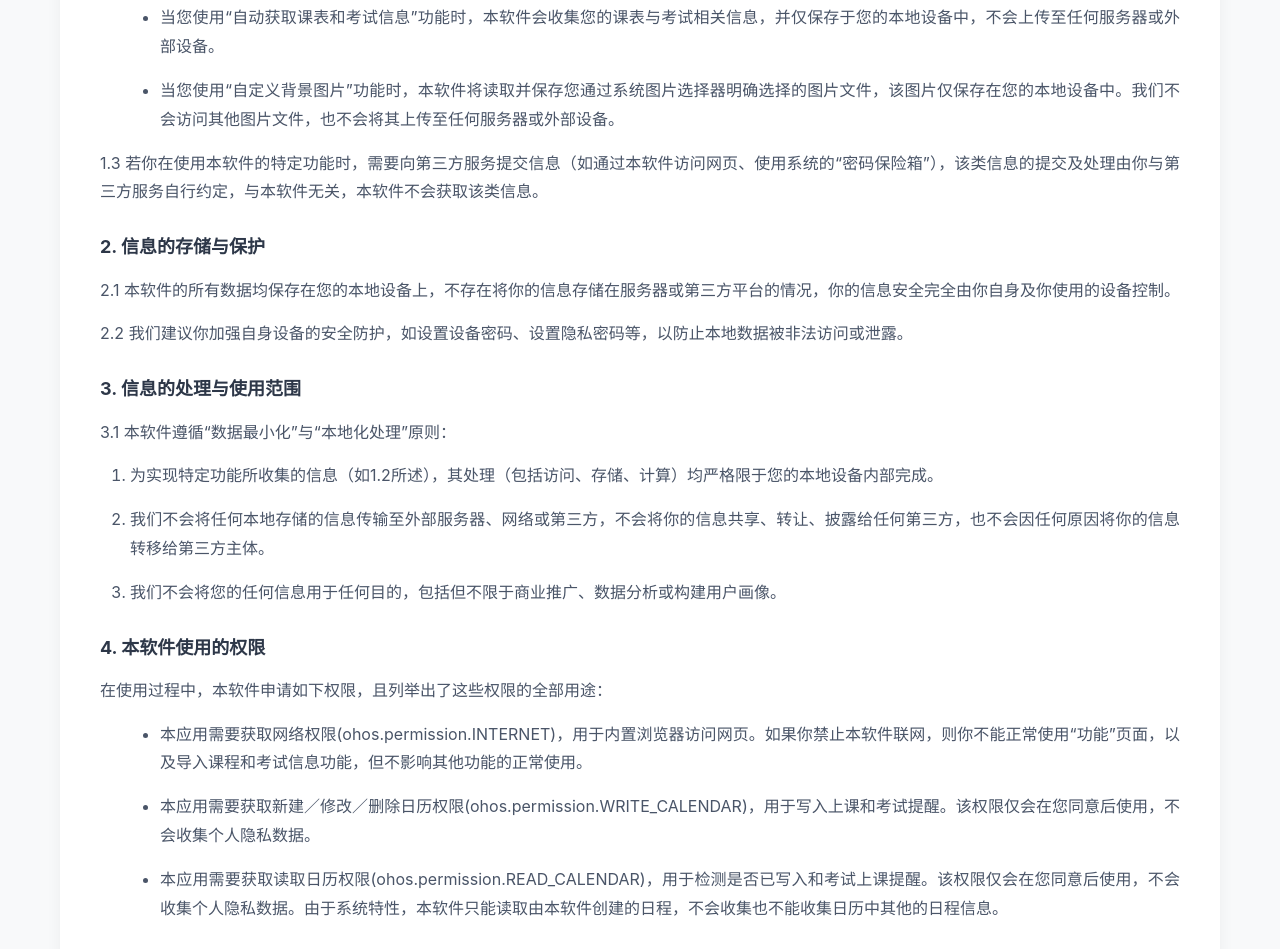
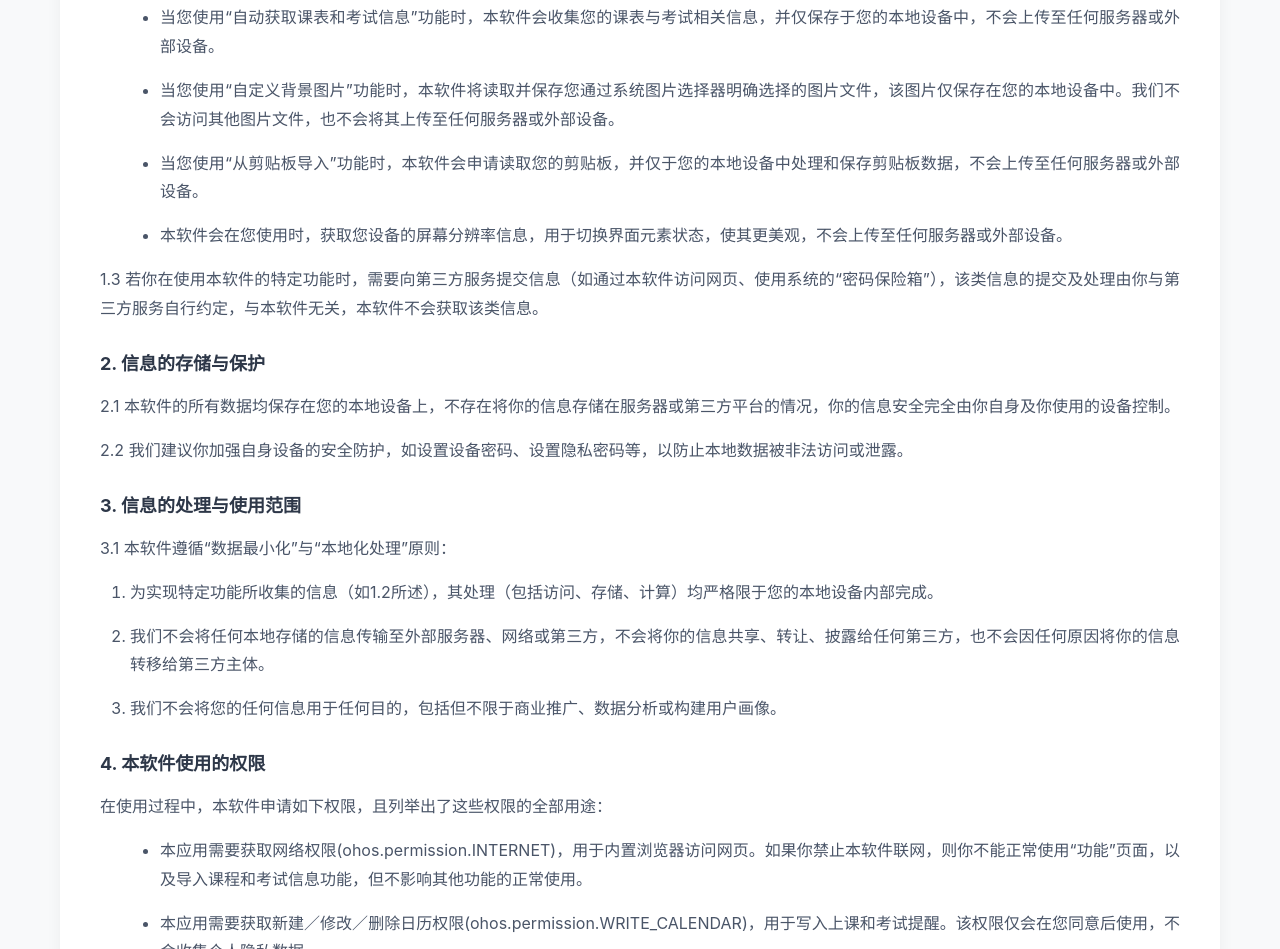
Before and after one commit to Your-USTC/wiki, a plain HTML site: page privacy.html in a window 1280 px wide. Shown: the part 2530-3479 px from the top of the page. Drawn offline with Linux system fonts and the light colour scheme.

Commit message:
update privacy.html

```diff
--- a/privacy.html
+++ b/privacy.html
@@ -250,6 +250,8 @@
     <li>当您使用“自动填充学号和密码”功能时，本软件会收集您输入的学号与密码，并将其加密后仅存储于您的本地设备中，不会上传至任何服务器或外部设备。</li>
     <li>当您使用“自动获取课表和考试信息”功能时，本软件会收集您的课表与考试相关信息，并仅保存于您的本地设备中，不会上传至任何服务器或外部设备。</li>
     <li>当您使用“自定义背景图片”功能时，本软件将读取并保存您通过系统图片选择器明确选择的图片文件，该图片仅保存在您的本地设备中。我们不会访问其他图片文件，也不会将其上传至任何服务器或外部设备。</li>
+    <li>当您使用“从剪贴板导入”功能时，本软件会申请读取您的剪贴板，并仅于您的本地设备中处理和保存剪贴板数据，不会上传至任何服务器或外部设备。</li>
+    <li>本软件会在您使用时，获取您设备的屏幕分辨率信息，用于切换界面元素状态，使其更美观，不会上传至任何服务器或外部设备。</li>
   </ul>
   <p>1.3 若你在使用本软件的特定功能时，需要向第三方服务提交信息（如通过本软件访问网页、使用系统的“密码保险箱”），该类信息的提交及处理由你与第三方服务自行约定，与本软件无关，本软件不会获取该类信息。</p>
 
```
